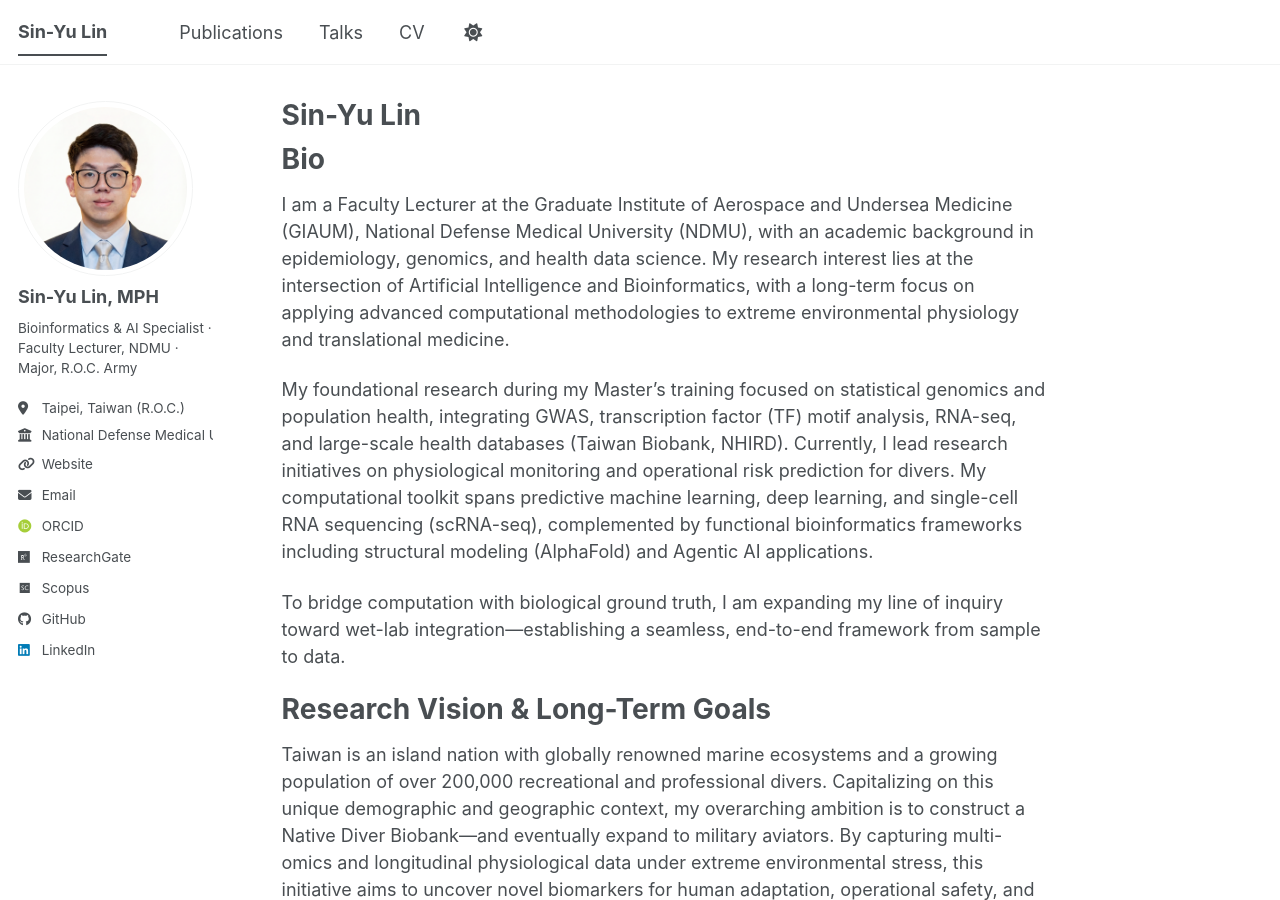
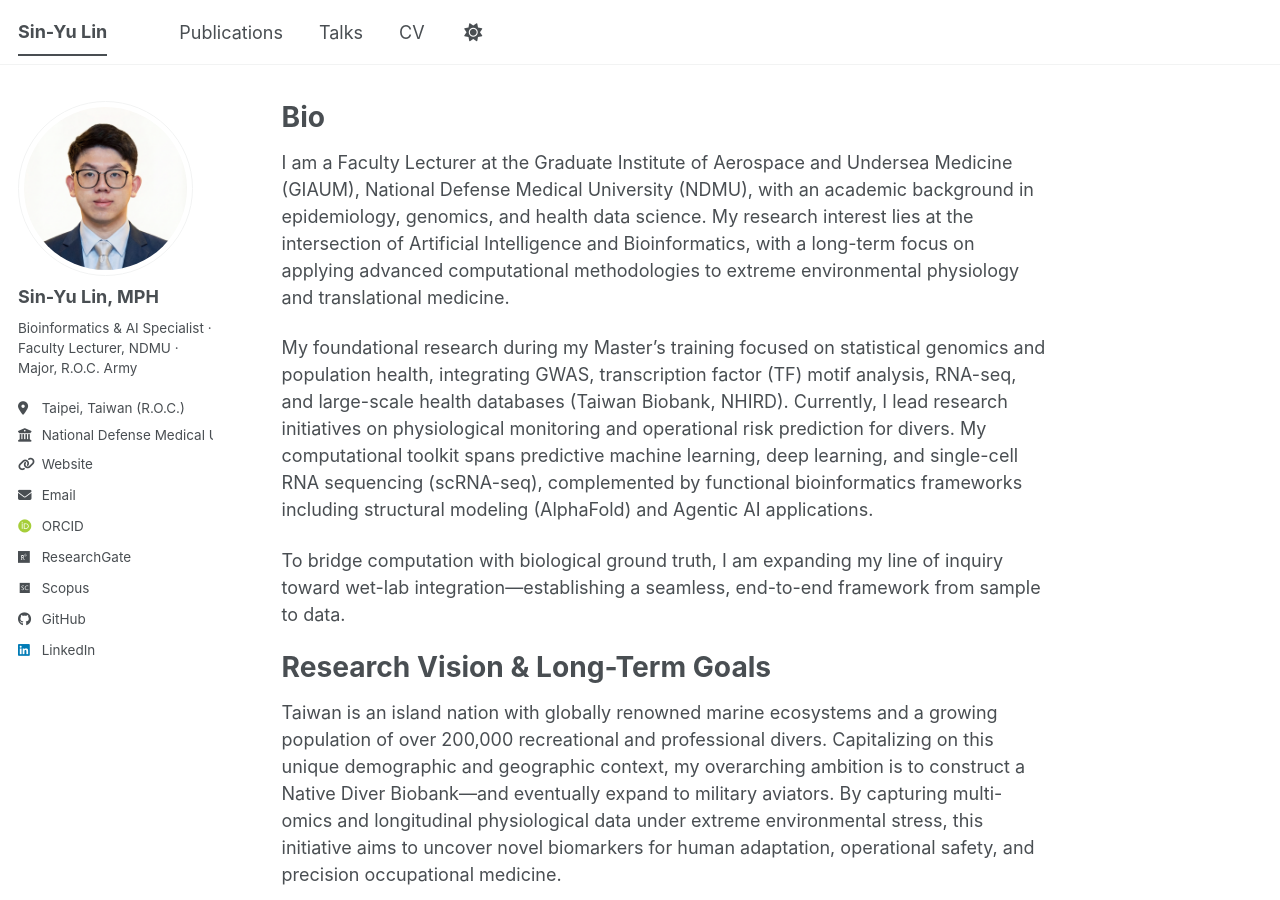
Before and after one commit to AlyionO3O3/AlyionO3O3.github.io, a Jekyll site: the page built from _pages/about.md, in a window 1280 px wide and 900 px high. Built offline with Jekyll 4.4.1, drawn with Linux system fonts in a browser that asks for light colours; some web fonts are replaced; a script bundle is joined from its source files by our own code; library files that are not in the unit come from our copies.

Commit message:
Fix sidebar/footer overlap on short pages, hide homepage H1, add mentor role
- Sidebar gets z-index and #main a min-height matching viewport so
  short pages (e.g. Talks with only 2 entries) don't let the footer
  overlap the fixed sidebar
- Add hide_title front-matter flag; homepage no longer shows a
  redundant 'Sin-Yu Lin' heading above Bio (title/SEO meta unaffected)
- Add Faculty Mentor role to Service & Leadership on CV

```diff
--- a/_layouts/single.html
+++ b/_layouts/single.html
@@ -26,7 +26,7 @@ layout: default
     <div class="page__inner-wrap">
       {% unless page.header.overlay_color or page.header.overlay_image %}
         <header>
-          {% if page.title %}<h1 class="page__title" itemprop="headline">{{ page.title | markdownify | remove: "<p>" | remove: "</p>" }}</h1>{% endif %}
+          {% if page.title and page.hide_title != true %}<h1 class="page__title" itemprop="headline">{{ page.title | markdownify | remove: "<p>" | remove: "</p>" }}</h1>{% endif %}
           {% if page.read_time %}
             <p class="page__meta"><i class="fa fa-clock" aria-hidden="true"></i> {% include read-time.html %}</p>
           {% endif %}
--- a/_sass/layout/_page.scss
+++ b/_sass/layout/_page.scss
@@ -13,6 +13,13 @@
 
   @include breakpoint($x-large) {
     max-width: $x-large;
+  }
+
+  // Keep #main at least as tall as the fixed sidebar so short pages
+  // (e.g. a Talks page with only a couple of entries) don't let the
+  // footer ride up and overlap the sidebar.
+  @media screen and (min-width: $sidebar-screen-min-width) {
+    min-height: calc(100vh - #{$masthead-height});
   }
 }
 
--- a/_sass/layout/_sidebar.scss
+++ b/_sass/layout/_sidebar.scss
@@ -22,6 +22,7 @@
     overflow-y: auto;               // Add scrollbar if the sidebar is too long
     position: fixed;
     padding-top: $masthead-height;
+    z-index: 10;                    // Keep above later content (e.g. footer) on short pages
   }
 
   @include breakpoint($large) {
```
Also changed, not shown: _pages/about.md (+1 -0 lines), _pages/cv.md (+1 -0 lines).
